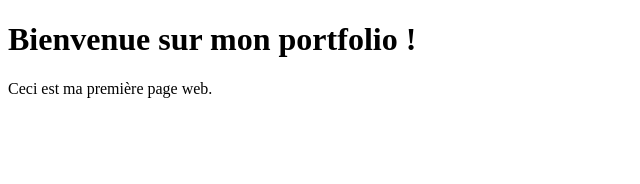
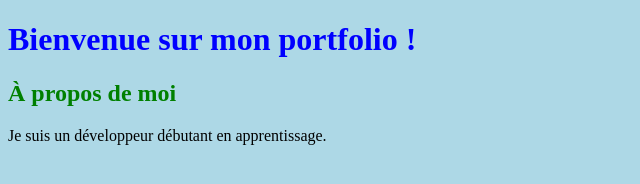
Before and after one commit to noureddinesadi/mon-portfolio, a plain HTML site: page index.html in a window 1280 px wide. Shown: the whole page, without its empty margins (0-640 px from the left). Drawn offline with Linux system fonts and the light colour scheme.

Commit message:
v.1.2 : Add of section À propos

```diff
--- a/index.html
+++ b/index.html
@@ -5,10 +5,13 @@
     <title>Mon Portfolio</title>
 
     <!-- هنا يتم الربط بين HTML و CSS -->
-    <link rel="stylesheet" href=".styles.css">
+    <link rel="stylesheet" href="styles.css">
 </head>
 <body>
     <h1>Bienvenue sur mon portfolio !</h1>
-    <p>Ceci est ma première page web.</p>
-</body>
+    <section>
+        <h2>À propos de moi</h2>
+        <p>Je suis un développeur débutant en apprentissage.</p>
+      </section>
+      </body>
 </html>
--- a/styles.css
+++ b/styles.css
@@ -5,3 +5,6 @@ body {
 h1 {
     color: blue;
 }
+h2 {
+    color: green;
+  }
```
